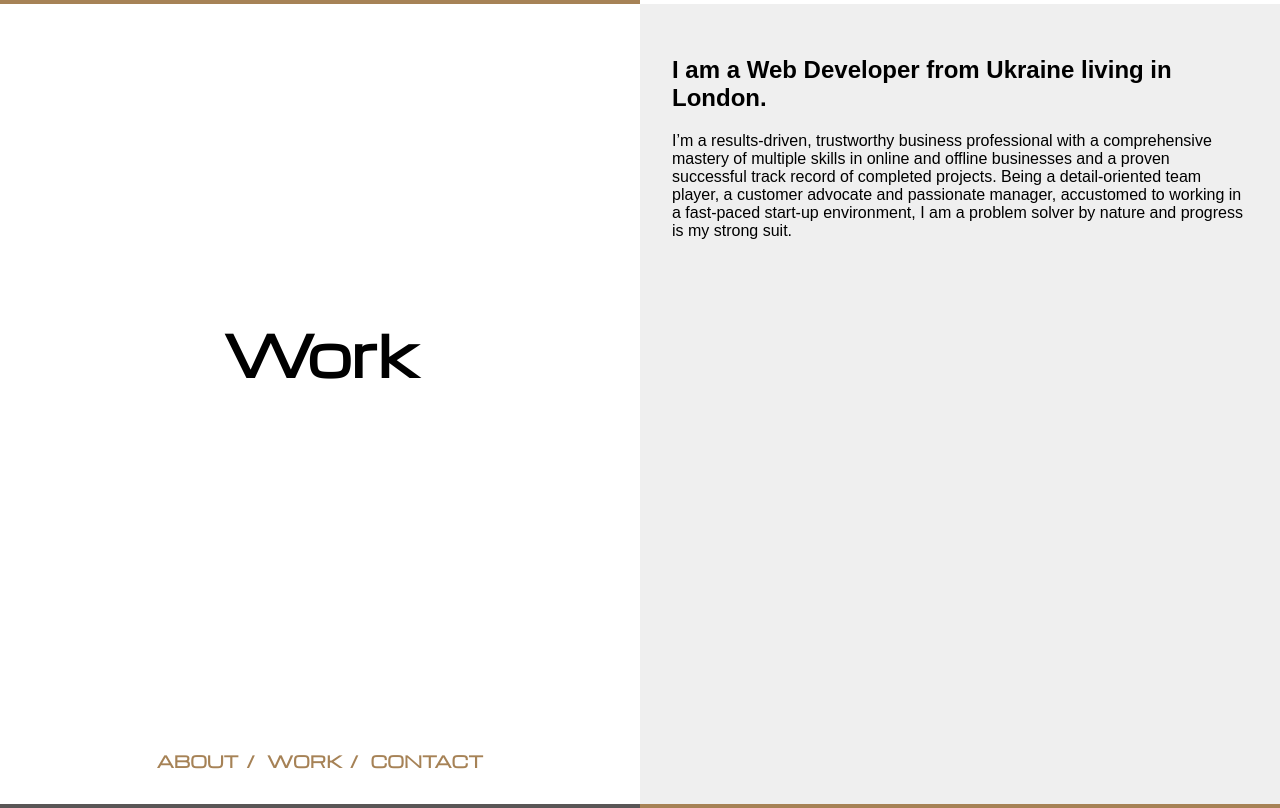
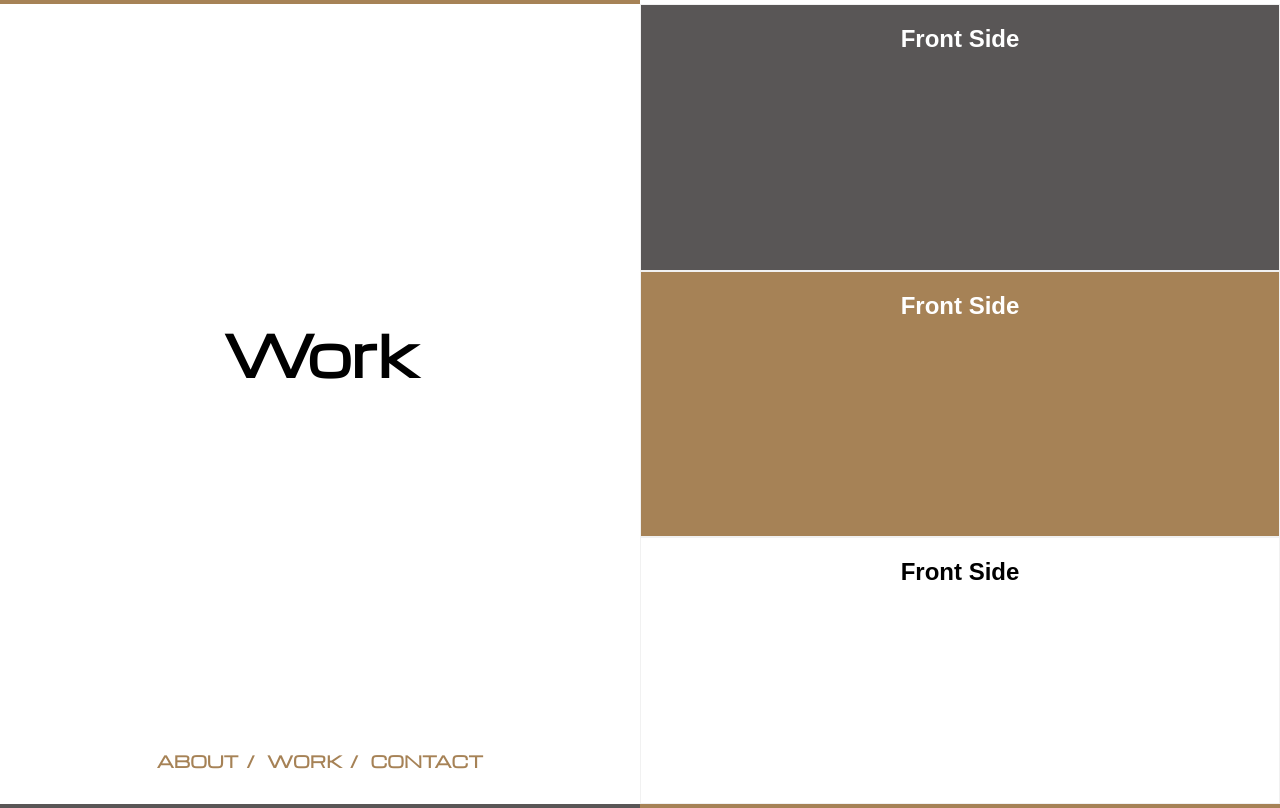
Before and after one commit to stngeo/stngeo.github.io, a plain HTML site: page index.html in a window 1280 px wide. Shown: the part 1596-2404 px from the top of the page. Drawn offline with nearby package versions, Linux system fonts and the light colour scheme.

Commit message:
Web page update
Added a partial solition with flip boxes

```diff
--- a/index.html
+++ b/index.html
@@ -34,7 +34,10 @@
         </div>
         <div class="right full-height">
             <h2>Web Developer living in London.</h2>
-            <p>I’m a results-driven, trustworthy business professional with a comprehensive mastery of multiple skills in online and offline businesses and a proven successful track record of completed projects. Being a detail-oriented team player, a customer advocate and passionate manager, accustomed to working in a fast-paced start-up environment, I am a problem solver by nature and progress is my strong suit.</p>
+            <p>Lorem ipsum dolor sit amet consectetur adipisicing elit. Esse commodi quaerat, cum, laborum consectetur nam mollitia sunt ea dicta voluptatem id iusto. Illum suscipit quasi soluta porro explicabo numquam error totam exercitationem et dicta modi omnis, nostrum aliquid. Minima placeat eaque ullam nulla, nemo molestiae autem dicta, debitis recusandae fugit exercitationem officia illum natus quod voluptate aliquid, iure soluta eum!</p>
+            <p>Expedita nihil, corrupti adipisci tenetur consectetur ut ea rerum nam odit ratione alias ipsam vitae debitis id inventore eveniet voluptatibus iusto deserunt itaque. Dolor rerum hic odit, modi est ducimus deserunt similique aliquid earum perferendis dolores nostrum soluta corrupti sapiente expedita eum nesciunt voluptatibus culpa quam sequi vero illo. Optio esse reprehenderit a nihil natus! Porro sunt totam sint placeat?</p>
+            <p>Itaque neque adipisci consequatur voluptatibus aperiam voluptas exercitationem similique harum id mollitia soluta enim fugiat, delectus ullam cum quidem officia ducimus, hic, inventore libero sequi suscipit autem iure distinctio! Tempora incidunt, vitae quos cumque perspiciatis, neque dolore molestiae aperiam nobis vel numquam atque reprehenderit deleniti omnis placeat sequi praesentium eum illo dolores dolor? Qui sapiente repudiandae, quibusdam maiores earum aperiam!</p>
+            <p>Quod, provident. Impedit veritatis sint soluta reiciendis, non a, itaque, quam consequuntur quod consequatur mollitia obcaecati. Pariatur libero ipsum praesentium dolore, maxime vero quis adipisci voluptas velit, nobis esse debitis eaque accusantium fugiat similique ducimus architecto quos, qui nisi. Natus consequatur ipsum vel ea, sed molestias asperiores culpa adipisci aperiam. Enim quae aut minima voluptate blanditiis modi atque reprehenderit maxime?</p>
             <img class="img-me" src="img/me.png">
         </div>
     </section>
@@ -50,9 +53,37 @@
             </nav>
         </div>
         <div class="right full-height">
-            <h2>I am a Web Developer from Ukraine living in London.</h2>
-            <p>I’m a results-driven, trustworthy business professional with a comprehensive mastery of multiple skills in online and offline businesses and a proven successful track record of completed projects. Being a detail-oriented team player, a customer advocate and passionate manager, accustomed to working in a fast-paced start-up environment, I am a problem solver by nature and progress is my strong suit.</p>
-        </div>
+            <div class="flip-box first">
+              <div class="flip-box-inner">
+                <div class="flip-box-front">
+                  <h2>Front Side</h2>
+                </div>
+                <div class="flip-box-back">
+                  <h2>Back Side</h2>
+                </div>
+              </div>
+            </div>
+            <div class="flip-box second">
+              <div class="flip-box-inner">
+                <div class="flip-box-front">
+                  <h2>Front Side</h2>
+                </div>
+                <div class="flip-box-back">
+                  <h2>Back Side</h2>
+                </div>
+              </div>
+            </div>
+            <div class="flip-box third">
+              <div class="flip-box-inner">
+                <div class="flip-box-front">
+                  <h2>Front Side</h2>
+                </div>
+                <div class="flip-box-back">
+                  <h2>Back Side</h2>
+                </div>
+              </div>
+            </div>
+         </div>
     </section>
     <footer class="pagefour full-height" id="contact">
         <div class="left full-height">
@@ -104,6 +135,5 @@
             </form>
         </div>
     </footer>
-
 </body>
 </html>
--- a/styles.css
+++ b/styles.css
@@ -33,6 +33,7 @@ h1, nav {
 }
 .pageone h1 {
     margin: 2rem 0 0 0;
+    text-transform: capitalize;
 }
 .pageone .img-logo {
     margin-bottom: 2rem;
@@ -77,7 +78,7 @@ h1, nav {
     width: 100%;
     font-size: 1rem;
 }
-.pagetwo .left:not(.logo-about),
+.pagetwo .left,
 .pagethree .left,
 .pagefour .left {
     flex-basis: 50%;
@@ -115,6 +116,11 @@ h1, nav {
     color: #000000;
     padding: 2rem;
     text-align: left;
+}
+.pagethree .right {
+    display: flex;
+    flex-direction: column;
+    padding: 0;
 }
 .two a:link,
 .two a:visited {
@@ -216,3 +222,58 @@ h1, nav {
     background-color: #ffffff;
     color: #8C2639;
 }
+.flip-box {
+    background-color: transparent;
+    width: 100%;
+    height: 33.33%;
+    border: 1px solid #f1f1f1;
+    perspective: 10000px;
+    position: relative;
+    z-index: 1;
+}
+.flip-box-inner {
+    position: relative;
+    width: 100%;
+    height: 100%;
+    text-align: center;
+    transition: transform 0.8s;
+    transform-style: preserve-3d;
+}
+.flip-box:hover .flip-box-inner {
+    transform: rotateX(180deg);
+}
+.flip-box-front,
+.flip-box-back {
+    position: absolute;
+    width: 100%;
+    height: 100%;
+    -webkit-backface-visibility: hidden;
+    backface-visibility: hidden;
+}
+.first .flip-box-front {
+    background-color: #595656;
+    color: #ffffff;
+}
+.first .flip-box-back {
+    background-color: #ffffff;
+    color: #000000;
+    transform: rotateX(180deg);
+}
+.second .flip-box-front {
+    background-color: #A68256;
+    color: #ffffff;
+}
+.second .flip-box-back {
+    background-color: #ffffff;
+    color: #000000;
+    transform: rotateX(180deg);
+}
+.third .flip-box-front {
+    background-color: #ffffff;
+    color: #000000;
+}
+.third .flip-box-back {
+    background-color: #595656;
+    color: #ffffff;
+    transform: rotateX(180deg);
+}
```
